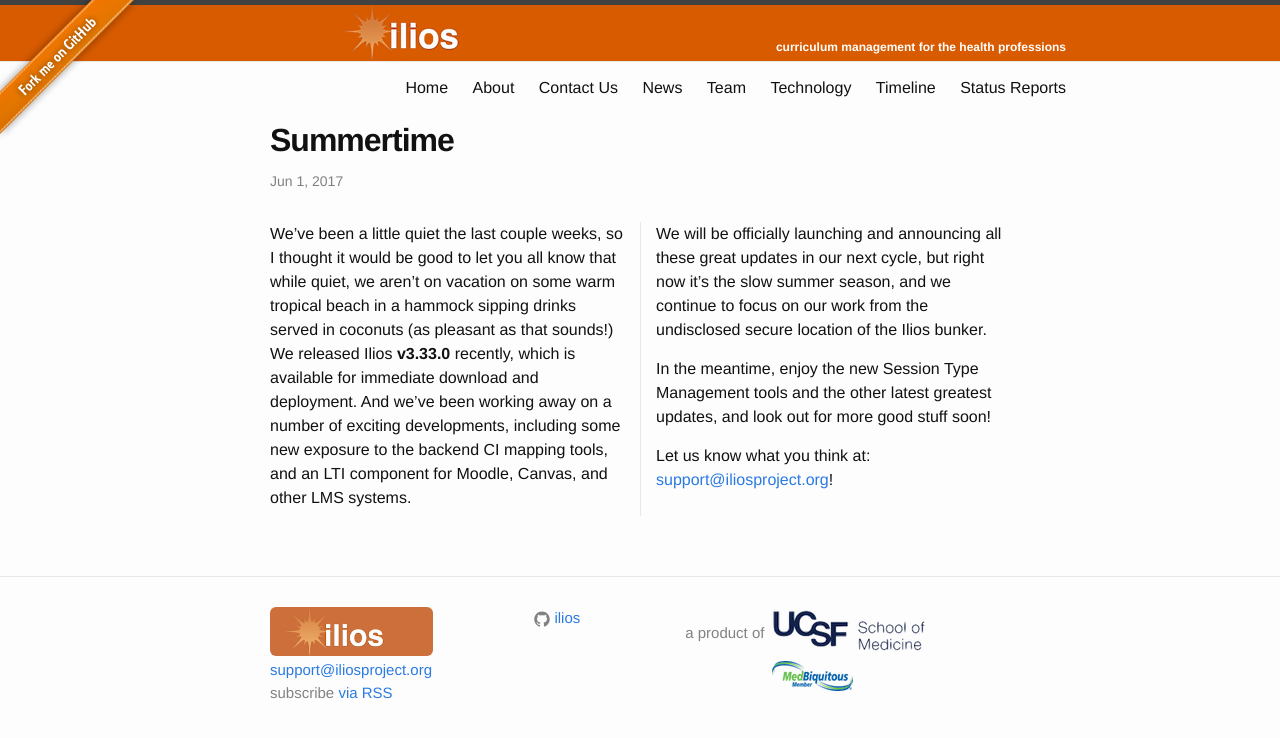
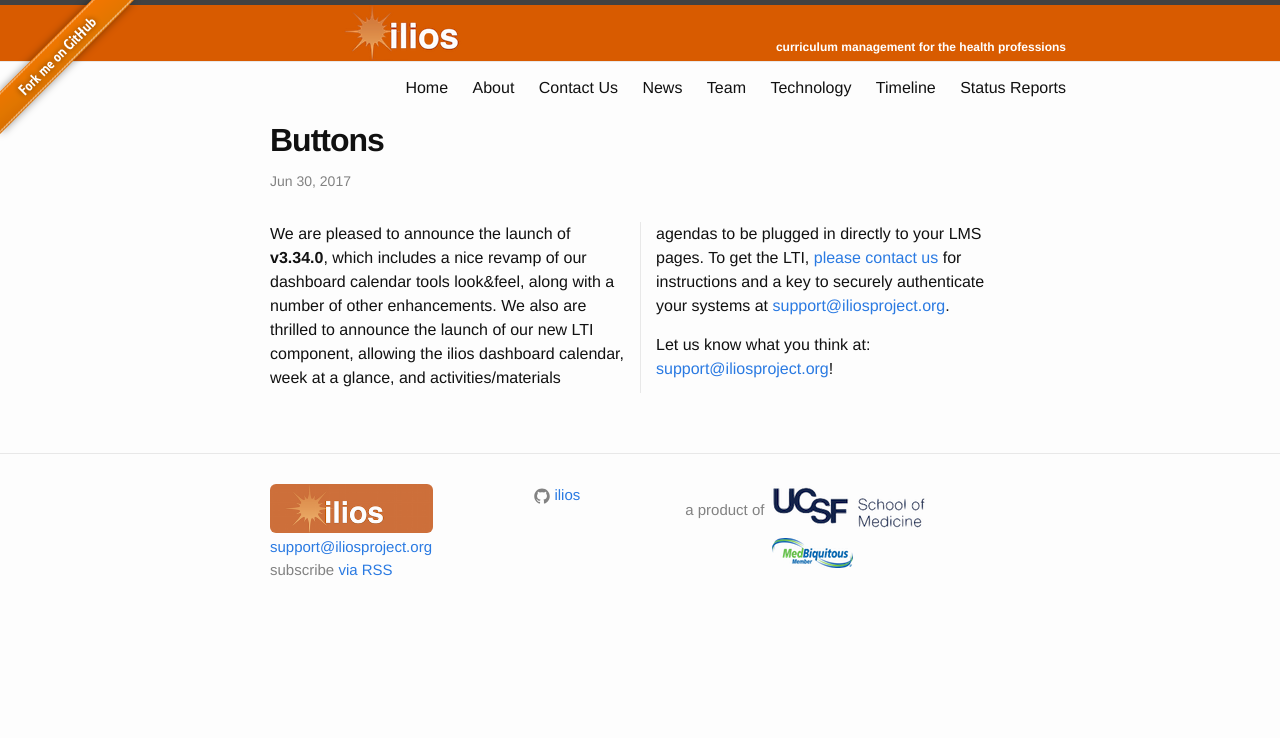
Before and after one commit to ilios/iliosproject.org, a Jekyll site: the page built from _posts/2017-06-01-updates.markdown, in a window 1280 px wide. Shown: the top 738 px of the page. Built offline with Jekyll 4.4.1, drawn with Linux system fonts in a browser that asks for light colours.

Commit message:
updatespage

```diff
--- a/_posts/2017-06-01-updates.markdown
+++ b/_posts/2017-06-01-updates.markdown
@@ -1,16 +1,11 @@
 ---
 layout: post
-title: Summertime
-date: 2017-06-01  12:00:00
+title: Buttons
+date: 2017-06-30  12:00:00
 categories: updates
 ---
 
-We've been a little quiet the last couple weeks, so I thought it would be good to let you all know that while quiet, we aren't on vacation on some warm tropical beach in a hammock sipping drinks served in coconuts (as pleasant as that sounds!) We released Ilios __v3.33.0__ recently, which is available for immediate download and deployment. And we've been working away on a number of exciting developments, including some new exposure to the backend CI mapping tools, and an LTI component for Moodle, Canvas, and other LMS systems.
-
-We will be officially launching and announcing all these great updates in our next cycle, but right now it's the slow summer season, and we continue to focus on our work from the undisclosed secure location of the Ilios bunker.
-
-In the meantime, enjoy the new Session Type Management tools and the other latest greatest updates, and look out for more good stuff soon!
-
+We are pleased to announce the launch of __v3.34.0__, which includes a nice revamp of our dashboard calendar tools look&feel, along with a number of other enhancements. We also are thrilled to announce the launch of our new LTI component, allowing the ilios dashboard calendar, week at a glance, and activities/materials agendas to be plugged in directly to your LMS pages. To get the LTI, [please contact us](mailto:support@iliosproject.org?subject=LTIinfo) for instructions and a key to securely authenticate your systems at [support@iliosproject.org](mailto:support@iliosproject.org?subject=feedback).
 
 
 Let us know what you think at:  [support@iliosproject.org](mailto:support@iliosproject.org?subject=feedback)!
```
